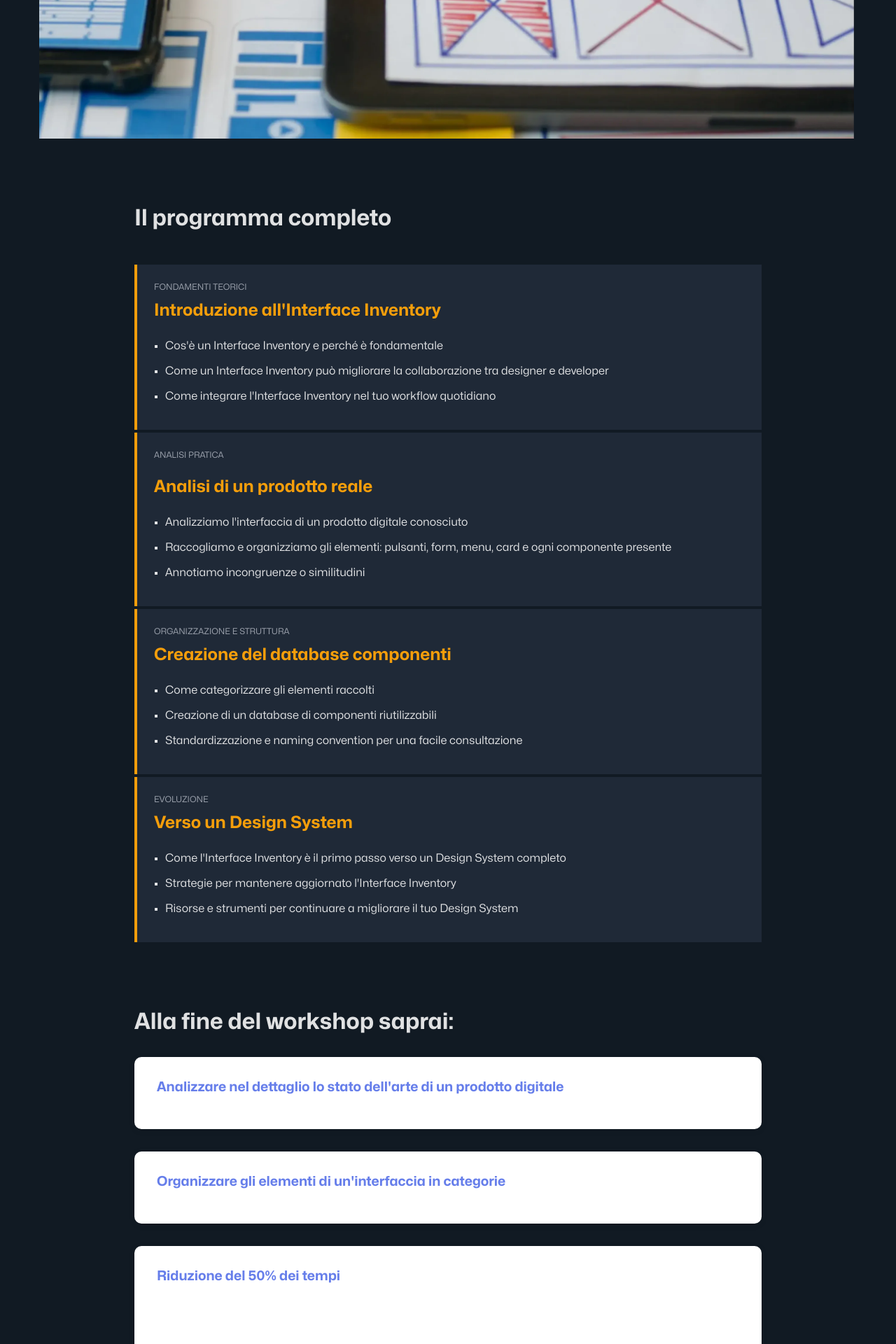
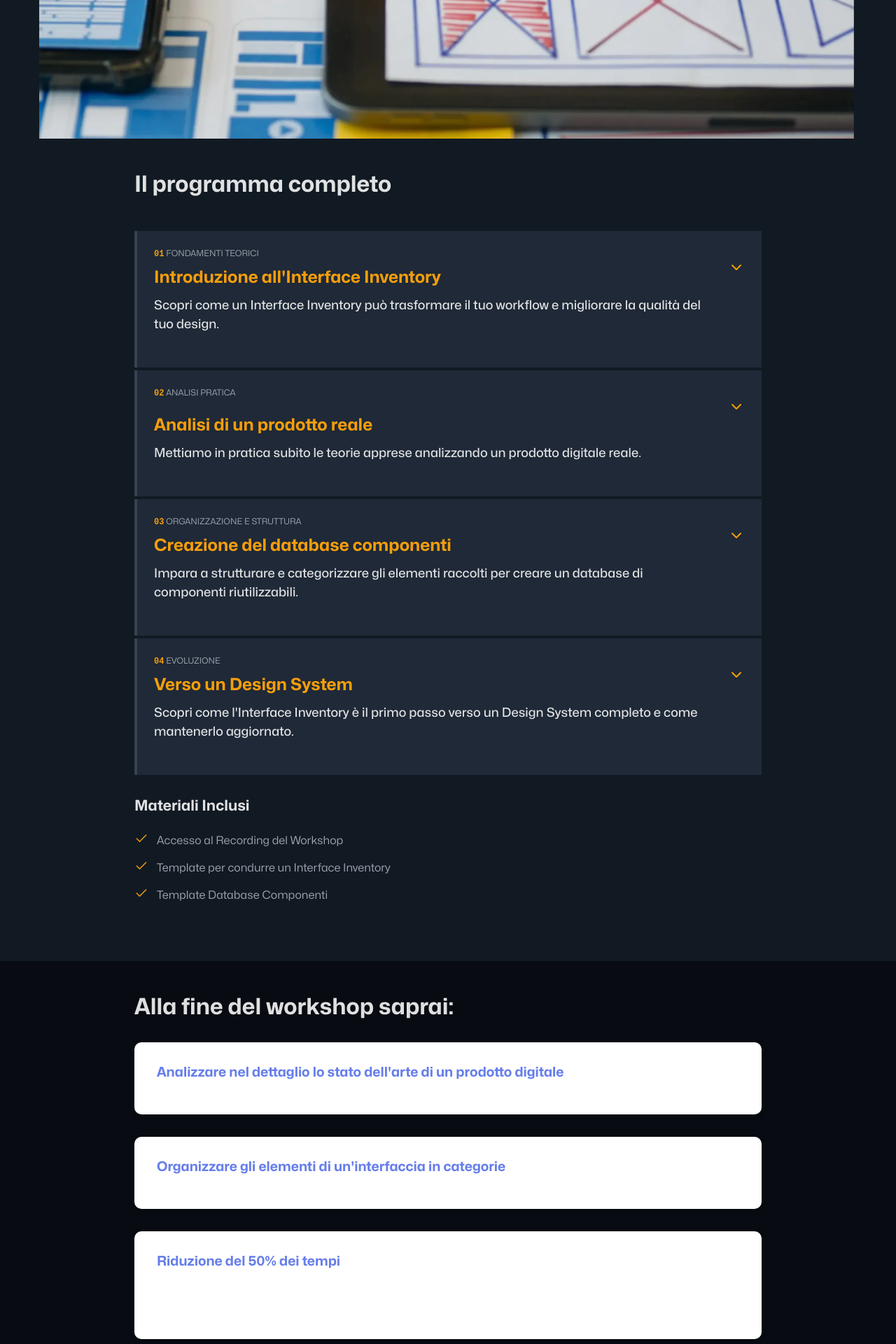
Before and after one commit to zetareticoli/fi, a Jekyll site: the page built from interface-inventory.html, in a window 1280 px wide. Shown: the part 552-2472 px from the top of the page at 70% size. Built offline with Jekyll 4.4.1, drawn with Linux system fonts in a browser that asks for light colours; some web fonts are replaced; comment, search, counter and statistics services are not loaded; some of the changed text lies outside the part shown.

Commit message:
refactor: course program

```diff
--- a/css/workshop.scss
+++ b/css/workshop.scss
@@ -14,11 +14,11 @@
 }
 
 .hero {
-  color: white;
-  padding: 3rem 0;
-  text-align: center;
   position: relative;
   z-index: 1;
+  padding: 3rem 0;
+  color: white;
+  text-align: center;
 }
 
 .hero h1 {
@@ -26,72 +26,120 @@
 }
 
 .hero p {
-  font-size: 1.25rem;
   margin-bottom: 1rem;
   color: rgba(255, 255, 255, 0.7);
+  font-size: 1.25rem;
 }
 
 .badge {
-  background: var(--background-weak);
+  display: inline-block;
+  margin-bottom: 0.5rem;
   padding: 0.5rem 1rem;
   border-radius: 20px;
+  background: var(--background-weak);
+  color: var(--text-primary);
   font-size: 0.75rem;
   font-weight: 600;
+}
+
+/* Add these styles */
+.program-item {
+  position: relative;
+  display: flex;
+  align-items: flex-start;
+  justify-content: space-between;
+  padding: 1.5rem;
+  border-left: 4px solid var(--background-light);
+  background-color: var(--background-weak);
+  transition: background-color 0.3s ease, border-color 0.3s ease;
+  cursor: pointer;
+  gap: 1rem;
+
+
+  &:hover {
+    background-color: var(--background-light);
+  }
+
+  ul {
+    max-height: 0;
+    overflow: hidden;
+    transition: max-height 0.3s ease-out;
+  }
+
+  &.expanded {
+    border-color: var(--background-primary);
+
+    ul {
+      max-height: 200px; /* Adjust based on content */
+    }
+  }
+
+}
+
+.program-content {
+  flex: 1;
+}
+
+.program-icon {
+  margin-top: 1rem;
   color: var(--text-primary);
-  margin-bottom: 0.5rem;
-  display: inline-block;
+  transition: transform 0.3s ease;
+}
+
+.program-item.expanded .program-icon {
+  transform: rotate(180deg);
 }
 
 .price-section {
-  background: var(--background-light);
   display: flex;
   flex-direction: column;
   align-items: center;
   justify-content: space-evenly;
   padding: 1rem;
+  border-radius: 10px;
+  background: var(--background-light);
   gap: 1rem;
-  border-radius: 10px;
 }
 @media screen and (min-width: 768px) {
   .price-section {
+    flex-direction: row;
     padding: 0.5rem;
-    flex-direction: row;
   }
 }
 
 .price {
+  display: flex;
+  align-items: center;
   font-size: 2rem;
   font-weight: 700;
-  display: flex;
-  align-items: center;
   gap: 4px;
 }
 
 .price-old {
-  text-decoration: line-through;
+  margin-left: 4px;
   opacity: 0.5;
   font-size: var(--font-03);
-  margin-left: 4px;
+  text-decoration: line-through;
 }
 
 .date {
+  color: var(--text);
   font-size: var(--font-03);
   font-weight: 600;
-  color: var(--text);
 }
 
 .cta-primary {
-  background: var(--background-primary);
-  color: var(--text);
+  display: inline-block;
   padding: 1rem 2rem;
   border: none;
   border-radius: 5px;
+  background: var(--background-primary);
+  color: var(--text);
   font-size: 1.1rem;
   font-weight: 600;
+  text-decoration: none;
+  transition: all 0.3s ease;
   cursor: pointer;
-  text-decoration: none;
-  display: inline-block;
-  transition: all 0.3s ease;
 }
 
 .cta-primary:hover {
@@ -104,8 +152,8 @@
 }
 
 .problem-list {
+  margin-bottom: 2rem;
   list-style: none;
-  margin-bottom: 2rem;
 }
 
 .problem-list li {
@@ -121,88 +169,67 @@
 .benefits-grid {
   display: grid;
   grid-template-columns: repeat(auto-fit, 1fr);
+  margin-top: 2rem;
   gap: 2rem;
-  margin-top: 2rem;
 }
 
 .benefit-card {
-  background: white;
-  color: var(--text);
   padding: 2rem;
   border-radius: 10px;
+  background: white;
   box-shadow: 0 2px 10px rgba(0, 0, 0, 0.1);
+  color: var(--text);
 }
 
 .benefit-card h3 {
+  margin-bottom: 1rem;
   color: #667eea;
-  margin-bottom: 1rem;
   font-size: 1.2rem;
 }
 
 .program-timeline {
   display: grid;
+  margin-top: 3rem;
   gap: 4px;
-  margin-top: 3rem;
 }
 
-.program-item {
-  padding: 1.5rem;
-  background-color: var(--background-weak);
-  border-left: 4px solid var(--background-primary);
-}
 
 .instructor {
+  margin-top: 2rem;
+  padding: 2rem;
+  border-radius: 10px;
   text-align: center;
-  padding: 2rem;
-  background: white;
-  border-radius: 10px;
-  margin-top: 2rem;
 }
 
 .instructor img {
   width: 120px;
   height: 120px;
+  margin-bottom: 1rem;
   border-radius: 50%;
-  margin-bottom: 1rem;
 }
 
 .testimonials {
   display: grid;
   grid-template-columns: repeat(auto-fit, minmax(300px, 1fr));
+  margin-top: 2rem;
   gap: 2rem;
-  margin-top: 2rem;
 }
 
 .testimonial {
-  background: white;
   padding: 2rem;
   border-radius: 10px;
   box-shadow: 0 2px 10px rgba(0, 0, 0, 0.1);
 }
 
 .testimonial blockquote {
-  font-style: italic;
   margin-bottom: 1rem;
   font-size: 1.1rem;
+  font-style: italic;
 }
 
 .testimonial cite {
+  color: #667eea;
   font-weight: 600;
-  color: #667eea;
-}
-
-.guarantee {
-  background: #e8f5e8;
-  padding: 2rem;
-  border-radius: 10px;
-  text-align: center;
-  margin: 2rem 0;
-  border: 2px solid #4caf50;
-}
-
-.guarantee h3 {
-  color: #4caf50;
-  margin-bottom: 1rem;
 }
 
 .faq {
@@ -210,23 +237,23 @@
 }
 
 .faq-item {
-  background: white;
-  border-radius: 8px;
   margin-bottom: 1rem;
   overflow: hidden;
+  border-radius: 8px;
+  background: white;
 }
 
 .faq-question {
+  padding: 1rem;
+  border-bottom: 1px solid #e5e5e5;
   background: #f8f9fa;
-  padding: 1rem;
   font-weight: 600;
   cursor: pointer;
-  border-bottom: 1px solid #e5e5e5;
 }
 
 .faq-answer {
+  display: none;
   padding: 1rem;
-  display: none;
 }
 
 .faq-item.active .faq-answer {
@@ -234,40 +261,40 @@
 }
 
 .final-cta {
+  padding: 4rem 0;
   background: #333;
   color: white;
-  padding: 4rem 0;
   text-align: center;
 }
 
 .final-cta h2 {
+  margin-bottom: 1rem;
   color: white;
-  margin-bottom: 1rem;
 }
 
 .countdown {
-  background: rgba(255, 255, 255, 0.1);
+  margin: 1rem 0;
   padding: 1rem;
   border-radius: 5px;
-  margin: 1rem 0;
+  background: rgba(255, 255, 255, 0.1);
   font-size: 1.1rem;
 }
 
 .spots-left {
+  margin-bottom: 1rem;
   color: #ff6b6b;
   font-weight: 600;
-  margin-bottom: 1rem;
 }
 
 .cta-secondary {
+  display: inline-block;
+  margin-top: 1rem;
+  padding: 0.8rem 1.5rem;
+  border: 2px solid #667eea;
+  border-radius: 5px;
   background: transparent;
   color: #667eea;
-  border: 2px solid #667eea;
-  padding: 0.8rem 1.5rem;
-  border-radius: 5px;
   text-decoration: none;
-  display: inline-block;
-  margin-top: 1rem;
   transition: all 0.3s ease;
 }
 
@@ -277,9 +304,9 @@
 }
 
 footer {
+  padding: 2rem 0;
   background: #333;
   color: white;
-  padding: 2rem 0;
   text-align: center;
 }
 
--- a/interface-inventory.html
+++ b/interface-inventory.html
@@ -2,7 +2,8 @@
 layout: simple
 css: /css/workshop.css
 title: "Workshop: Dal caos all'ordine - Creare un Interface Inventory"
-description: "Un workshop pratico per designer e sviluppatori che vogliono organizzare le interfacce e ridurre drasticamente i tempi di sviluppo"
+description: "Un workshop pratico per designer e sviluppatori che vogliono organizzare le interfacce e ridurre
+drasticamente i tempi di sviluppo"
 lang: it
 author:
 name: "Francesco Improta"
@@ -56,74 +57,177 @@ author:
 
     <div class="list-card-4 mb-l">
       <div class="">
-          <h3 class="text-small flex items-center color-text-light"><svg class="mr-s" xmlns="http://www.w3.org/2000/svg" width="20" height="20" viewBox="0 0 24 24" fill="none" stroke="currentColor" stroke-width="1.5" stroke-linecap="round" stroke-linejoin="round" class="lucide lucide-webcam-icon lucide-webcam"><circle cx="12" cy="10" r="8"/><circle cx="12" cy="10" r="3"/><path d="M7 22h10"/><path d="M12 22v-4"/></svg>100% remoto</h3>
+        <h3 class="text-small flex items-center color-text-light"><svg class="mr-s" xmlns="http://www.w3.org/2000/svg"
+            width="20" height="20" viewBox="0 0 24 24" fill="none" stroke="currentColor" stroke-width="1.5"
+            stroke-linecap="round" stroke-linejoin="round" class="lucide lucide-webcam-icon lucide-webcam">
+            <circle cx="12" cy="10" r="8" />
+            <circle cx="12" cy="10" r="3" />
+            <path d="M7 22h10" />
+            <path d="M12 22v-4" />
+          </svg>100% remoto</h3>
         <!-- <p>Per garantire un'esperienza personalizzata e interattiva</p> -->
       </div>
       <div class="">
-          <h3 class="text-small flex items-center color-text-light"><svg class="mr-s" xmlns="http://www.w3.org/2000/svg" width="20" height="20" viewBox="0 0 24 24" fill="none" stroke="currentColor" stroke-width="1.5" stroke-linecap="round" stroke-linejoin="round" class="lucide lucide-layout-template-icon lucide-layout-template"><rect width="18" height="7" x="3" y="3" rx="1"/><rect width="9" height="7" x="3" y="14" rx="1"/><rect width="5" height="7" x="16" y="14" rx="1"/></svg>Casi studio reali</h3>
+        <h3 class="text-small flex items-center color-text-light"><svg class="mr-s" xmlns="http://www.w3.org/2000/svg"
+            width="20" height="20" viewBox="0 0 24 24" fill="none" stroke="currentColor" stroke-width="1.5"
+            stroke-linecap="round" stroke-linejoin="round"
+            class="lucide lucide-layout-template-icon lucide-layout-template">
+            <rect width="18" height="7" x="3" y="3" rx="1" />
+            <rect width="9" height="7" x="3" y="14" rx="1" />
+            <rect width="5" height="7" x="16" y="14" rx="1" />
+          </svg>Casi studio reali</h3>
         <!-- <p>Analizzeremo insieme prodotti di successo</p> -->
       </div>
       <div class="">
-          <h3 class="text-small flex items-center color-text-light"><svg class="mr-s" xmlns="http://www.w3.org/2000/svg" width="24" height="24" viewBox="0 0 24 24" fill="none" stroke="currentColor" stroke-width="2" stroke-linecap="round" stroke-linejoin="round" class="lucide lucide-clock2-icon lucide-clock-2"><circle cx="12" cy="12" r="10"/><polyline points="12 6 12 12 16 10"/></svg>4 ore intensive</h3>
+        <h3 class="text-small flex items-center color-text-light"><svg class="mr-s" xmlns="http://www.w3.org/2000/svg"
+            width="24" height="24" viewBox="0 0 24 24" fill="none" stroke="currentColor" stroke-width="2"
+            stroke-linecap="round" stroke-linejoin="round" class="lucide lucide-clock2-icon lucide-clock-2">
+            <circle cx="12" cy="12" r="10" />
+            <polyline points="12 6 12 12 16 10" />
+          </svg>4 ore intensive</h3>
         <!-- <p>Sessioni pratiche e teoria per risultati immediati</p> -->
       </div>
       <div class="">
-          <h3 class="text-small flex items-center color-text-light"><svg class="mr-s" xmlns="http://www.w3.org/2000/svg" width="20" height="20" viewBox="0 0 24 24" fill="none" stroke="currentColor" stroke-width="1.5" stroke-linecap="round" stroke-linejoin="round" class="lucide lucide-hammer-icon lucide-hammer"><path d="m15 12-8.373 8.373a1 1 0 1 1-3-3L12 9"/><path d="m18 15 4-4"/><path d="m21.5 11.5-1.914-1.914A2 2 0 0 1 19 8.172V7l-2.26-2.26a6 6 0 0 0-4.202-1.756L9 2.96l.92.82A6.18 6.18 0 0 1 12 8.4V10l2 2h1.172a2 2 0 0 1 1.414.586L18.5 14.5"/></svg>Strumenti pratici</h3>
+        <h3 class="text-small flex items-center color-text-light"><svg class="mr-s" xmlns="http://www.w3.org/2000/svg"
+            width="20" height="20" viewBox="0 0 24 24" fill="none" stroke="currentColor" stroke-width="1.5"
+            stroke-linecap="round" stroke-linejoin="round" class="lucide lucide-hammer-icon lucide-hammer">
+            <path d="m15 12-8.373 8.373a1 1 0 1 1-3-3L12 9" />
+            <path d="m18 15 4-4" />
+            <path
+              d="m21.5 11.5-1.914-1.914A2 2 0 0 1 19 8.172V7l-2.26-2.26a6 6 0 0 0-4.202-1.756L9 2.96l.92.82A6.18 6.18 0 0 1 12 8.4V10l2 2h1.172a2 2 0 0 1 1.414.586L18.5 14.5" />
+          </svg>Strumenti pratici</h3>
         <!-- <p>Template, checklist e risorse per applicare subito il metodo</p> -->
       </div>
     </div>
 
-      <img class="full-width outer-margin" src="/img/interface-inventory-workshop.webp" alt="A working desk reflected in a picture" title="My design studio image reflected">
-  </section>
-
-  <section class="spacing-outer">
-
+    <img class="full-width outer-margin" src="/img/interface-inventory-workshop.webp"
+      alt="A working desk reflected in a picture" title="My design studio image reflected">
 </section>
 
 <!-- Program Section -->
-  <section class="section">
+<section class="spacing-sections">
   <div class="container">
     <h2>Il programma completo</h2>
-      <div class="program-timeline">
+    <div class="program-timeline mb-l">
       <article class="program-item">
-          <h4 class="text-tiny uppercase color-text-light mb-s">Fondamenti teorici</h4>
-          <h3 class="color-text-primary">Introduzione all'Interface Inventory</h3>
+        <div class="program-content">
+          <h4 class="text-tiny uppercase color-text-light mb-s"><span class="color-text-primary mono">01</span>
+            Fondamenti teorici</h4>
+          <h3 class="color-text-primary mb-s">Introduzione all'Interface Inventory</h3>
+          <p>Scopri come un Interface Inventory può trasformare il tuo workflow e migliorare la qualità del tuo design.
+          </p>
           <ul class="m-none text-small text-light">
-            <li>Cos'è un Interface Inventory e perché è fondamentale</li>
-            <li>Come un Interface Inventory può migliorare la collaborazione tra designer e developer</li>
-            <li>Come integrare l'Interface Inventory nel tuo workflow quotidiano</li>
+            <li class="uppercase text-tiny list-none color-text-light">Argomenti</li>
+            <li><strong>Cos'è</strong> un Interface Inventory e perché è fondamentale</li>
+            <li>Come un Interface Inventory può <strong>migliorare la collaborazione</strong> tra designer e developer
+            </li>
+            <li>Come <strong>integrare</strong> l'Interface Inventory nel tuo <strong>workflow quotidiano</strong></li>
           </ul>
+        </div>
+        <svg class="program-icon" width="24" height="24" viewBox="0 0 24 24" fill="none"
+          xmlns="http://www.w3.org/2000/svg">
+          <path d="M6 9L12 15L18 9" stroke="currentColor" stroke-width="2" stroke-linecap="round"
+            stroke-linejoin="round" />
+        </svg>
       </article>
       <article class="program-item">
-          <h4 class="text-tiny uppercase color-text-light">Analisi Pratica</h4>
-          <h3 class="color-text-primary">Analisi di un prodotto reale</h3>
+        <div class="program-content">
+          <h4 class="text-tiny uppercase color-text-light"><span class="color-text-primary mono">02</span> Analisi
+            Pratica</h4>
+          <h3 class="color-text-primary mb-s">Analisi di un prodotto reale</h3>
+          <p>Mettiamo in pratica subito le teorie apprese analizzando un prodotto digitale reale.</p>
           <ul class="m-none text-small text-light">
-            <li class="mb-s">Analizziamo l'interfaccia di un prodotto digitale conosciuto</li>
+            <li class="uppercase text-tiny list-none color-text-light">Argomenti</li>
+            <li>Analizziamo l'interfaccia di un prodotto digitale conosciuto</li>
             <li>Raccogliamo e organizziamo gli elementi: pulsanti, form, menu, card e ogni componente presente</li>
-            <li>Annotiamo incongruenze o similitudini</li>
+            <li><strong>Annotiamo incongruenze</strong> o similitudini</li>
           </ul>
+        </div>
+        <svg class="program-icon" width="24" height="24" viewBox="0 0 24 24" fill="none"
+          xmlns="http://www.w3.org/2000/svg">
+          <path d="M6 9L12 15L18 9" stroke="currentColor" stroke-width="2" stroke-linecap="round"
+            stroke-linejoin="round" />
+        </svg>
       </article>
+
       <article class="program-item">
-          <h4 class="text-tiny uppercase color-text-light mb-s">Organizzazione e Struttura</h4>
-          <h3 class="color-text-primary">Creazione del database componenti</h3>
+        <div class="program-content">
+          <h4 class="text-tiny uppercase color-text-light mb-s"><span class="color-text-primary mono">03</span>
+            Organizzazione e Struttura</h4>
+          <h3 class="color-text-primary mb-s">Creazione del database componenti</h3>
+          <p>Impara a strutturare e categorizzare gli elementi raccolti per creare un database di componenti
+            riutilizzabili.</p>
           <ul class="m-none text-small text-light">
+            <li class="uppercase text-tiny list-none color-text-light">Argomenti</li>
             <li>Come categorizzare gli elementi raccolti</li>
             <li>Creazione di un database di componenti riutilizzabili</li>
             <li>Standardizzazione e naming convention per una facile consultazione</li>
           </ul>
+        </div>
+        <svg class="program-icon" width="24" height="24" viewBox="0 0 24 24" fill="none"
+          xmlns="http://www.w3.org/2000/svg">
+          <path d="M6 9L12 15L18 9" stroke="currentColor" stroke-width="2" stroke-linecap="round"
+            stroke-linejoin="round" />
+        </svg>
+      </article>
 
-        </article>
       <article class="program-item">
-          <h4 class="text-tiny uppercase color-text-light mb-s">Evoluzione</h4>
-          <h3 class="color-text-primary">Verso un Design System</h3>
+        <div class="program-content">
+          <h4 class="text-tiny uppercase color-text-light mb-s"><span class="color-text-primary mono">04</span>
+            Evoluzione</h4>
+          <h3 class="color-text-primary mb-s">Verso un Design System</h3>
+          <p>Scopri come l'Interface Inventory è il primo passo verso un Design System completo e come mantenerlo
+            aggiornato.</p>
           <ul class="m-none text-small text-light">
+            <li class="uppercase text-tiny list-none color-text-light">Argomenti</li>
             <li>Come l'Interface Inventory è il primo passo verso un Design System completo</li>
             <li>Strategie per mantenere aggiornato l'Interface Inventory</li>
             <li>Risorse e strumenti per continuare a migliorare il tuo Design System</li>
           </ul>
+        </div>
+        <svg class="program-icon" width="24" height="24" viewBox="0 0 24 24" fill="none"
+          xmlns="http://www.w3.org/2000/svg">
+          <path d="M6 9L12 15L18 9" stroke="currentColor" stroke-width="2" stroke-linecap="round"
+            stroke-linejoin="round" />
+        </svg>
       </article>
     </div>
+    <div>
+      <h4>Materiali Inclusi</h4>
+      <ul class="m-none list-none text-small color-text-light">
+        <li class="flex items-center">
+          <span class="color-text-primary">
+            <svg xmlns="http://www.w3.org/2000/svg" width="20" height="20" viewBox="0 0 24 24" fill="none"
+              stroke="currentColor" stroke-width="1.75" stroke-linecap="round" stroke-linejoin="round"
+              class="mr-s">
+              <path d="M20 6 9 17l-5-5" />
+            </svg>
+          </span>
+          Accesso al Recording del Workshop
+        </li>
+        <li class="flex items-center">
+          <span class="color-text-primary">
+            <svg xmlns="http://www.w3.org/2000/svg" width="20" height="20" viewBox="0 0 24 24" fill="none"
+              stroke="currentColor" stroke-width="1.75" stroke-linecap="round" stroke-linejoin="round"
+              class="mr-s">
+              <path d="M20 6 9 17l-5-5" />
+            </svg>
+          </span>
+          Template per condurre un Interface Inventory
+        </li>
+        <li class="flex items-center">
+          <span class="color-text-primary">
+            <svg xmlns="http://www.w3.org/2000/svg" width="20" height="20" viewBox="0 0 24 24" fill="none"
+              stroke="currentColor" stroke-width="1.75" stroke-linecap="round" stroke-linejoin="round"
+              class="mr-s">
+              <path d="M20 6 9 17l-5-5" />
+            </svg>
+          </span>
+          Template Database Componenti</li>
     </div>
+  </div>
+
+
 </section>
 
 <!-- Problem Section -->
@@ -140,7 +244,7 @@ author:
   </section> -->
 
 <!-- Benefits Section -->
-  <section class="section">
+<section class="section background-emphasis">
   <div class="container">
     <h2>Alla fine del workshop saprai:</h2>
     <div class="benefits-grid">
@@ -159,6 +263,14 @@ author:
         <p>Designer, developer e PM finalmente allineati</p>
       </div>
     </div>
+    <h2 id="learn">Cosa imparerai</h2>
+    <p>In questo workshop pratico, imparerai a:</p>
+    <ul class="m-none text-small text-light">
+      <li>Analizzare un prodotto digitale reale e raccogliere i suoi componenti</li>
+      <li>Organizzare gli elementi in categorie per creare un database di componenti riutilizzabili</li>
+      <li>Standardizzare i componenti per migliorare la collaborazione tra designer e developer</li>
+      <li>Gettare le basi per un Design System completo e mantenere l'Interface Inventory aggiornato</li>
+    </ul>
   </div>
 </section>
 
```
Also changed, not shown: other parts of interface-inventory.html (+7 -0 lines). Lines whose indentation alone changed are shown as unchanged.
